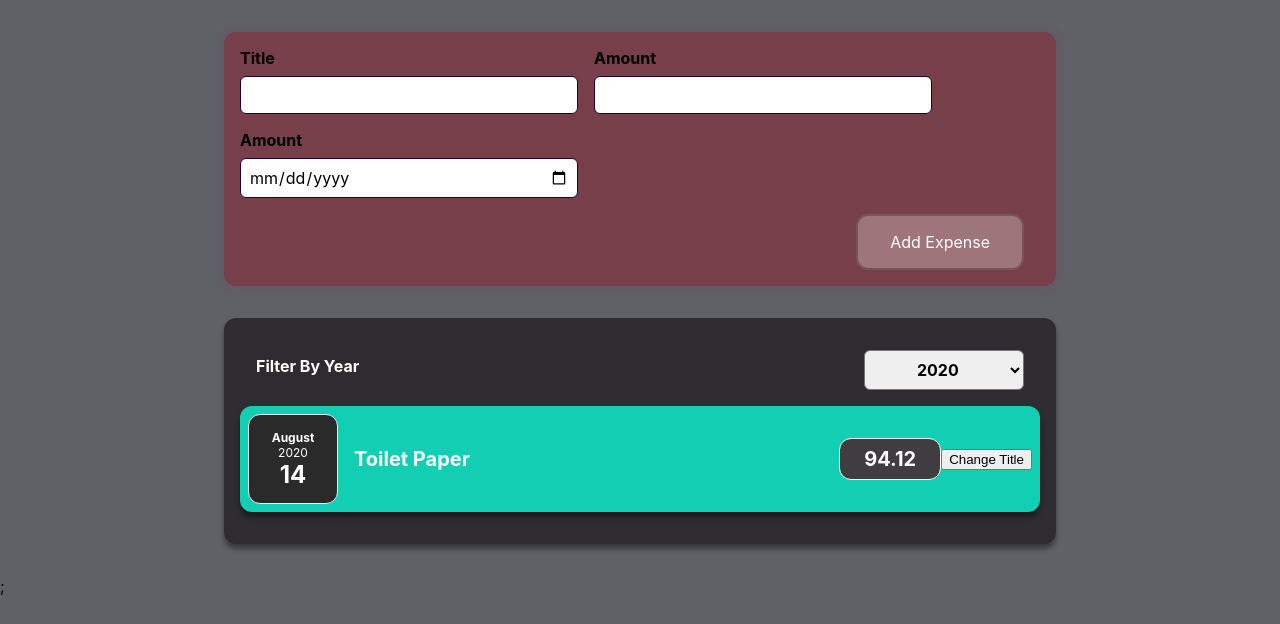
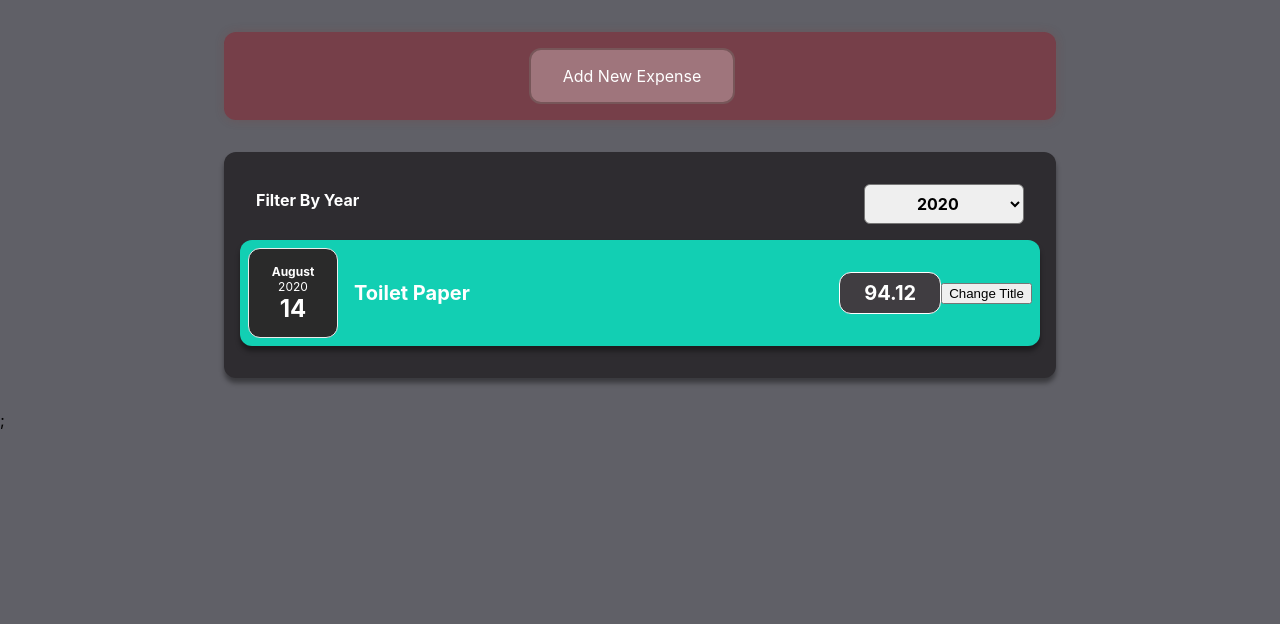
Before and after one commit to canturkmen/ExpenseReport, a React (Create React App) app: page / in a window 1280 px wide. Shown: the top 624 px of the page. Built offline with nearby package versions, Linux system fonts and the light colour scheme.

Commit message:
Adding cancel and expense buttons to manually manage the expense form.

```diff
--- a/src/components/NewExpense/ExpenseForm.js
+++ b/src/components/NewExpense/ExpenseForm.js
@@ -2,6 +2,8 @@ import React, { useState } from "react";
 import "./ExpenseForm.css";
 
 const ExpenseForm = (props) => {
+  const [addExpenseClicked, setAddExpenseClicked] = useState(false);
+
   const [enteredTitle, setEnteredTitle] = useState("");
   const [enteredAmount, setEnteredAmount] = useState("");
   const [enteredDate, setEnteredDate] = useState("");
@@ -56,17 +58,39 @@ const ExpenseForm = (props) => {
 
     props.onSaveExpenseData(ExpenseData);
 
-      setEnteredTitle('')
-      setEnteredAmount('')
-      setEnteredDate('')
+    setEnteredTitle("");
+    setEnteredAmount("");
+    setEnteredDate("");
   };
+
+  const addExpenseClickedHandler = () => {
+    if (addExpenseClicked === true) {
+      setAddExpenseClicked(false);
+    } else {
+      setAddExpenseClicked(true);
+    }
+  };
+
+  if (addExpenseClicked === false) {
+    return (
+      <div>
+        <button onClick={addExpenseClickedHandler} value={addExpenseClicked}>
+          Add New Expense
+        </button>
+      </div>
+    );
+  }
 
   return (
     <form onSubmit={submitHandler}>
       <div className="new-expense__controls">
         <div className="new-expense__control">
           <label>Title</label>
-          <input type="text" onChange={titleChangeHandler} value={enteredTitle} />
+          <input
+            type="text"
+            onChange={titleChangeHandler}
+            value={enteredTitle}
+          />
         </div>
         <div className="new-expense__control">
           <label>Amount</label>
@@ -90,6 +114,9 @@ const ExpenseForm = (props) => {
         </div>
       </div>
       <div className="new-expense__actions">
+        <button type="button" onClick={addExpenseClickedHandler} value={addExpenseClicked}>
+          Cancel
+        </button>
         <button type="submit">Add Expense</button>
       </div>
     </form>
```
Lines whose indentation alone changed are shown as unchanged.
